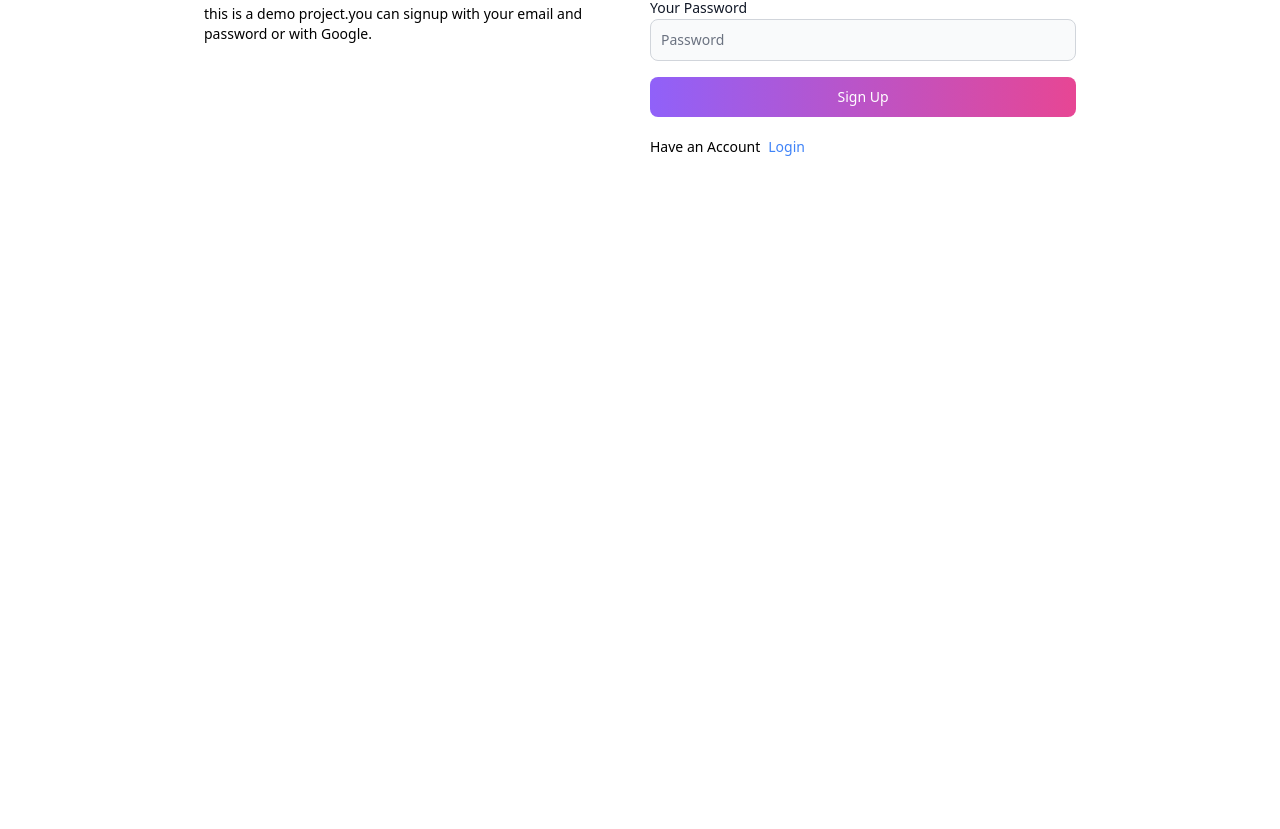
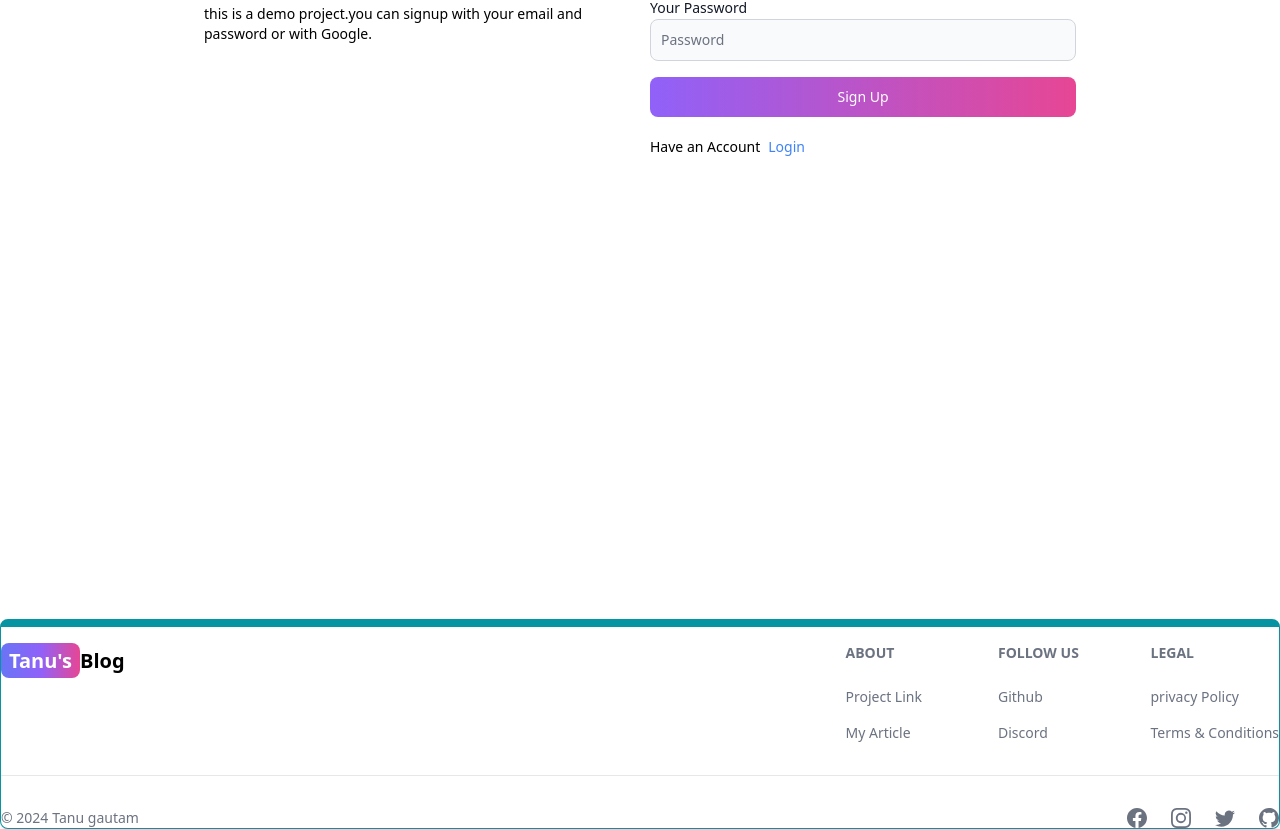
Before and after one commit to tanugautam3456/My-Articles, a React (Vite) app in the folder Client/: page /register in a window 1280 px wide. Shown: the part 327-1156 px from the top of the page. Before the commit the page ends 946 px from the top, so only its background shows below. Built offline with nearby package versions, Linux system fonts and the light colour scheme.

Commit message:
footer completed

```diff
--- a/Client/src/App.jsx
+++ b/Client/src/App.jsx
@@ -7,6 +7,7 @@
 import Home from './pages/Home'
 import About from './pages/About'
 import Header from './components/Header'
+import FooterComponents from './components/FooterComponents'
 
 
 function App() {
@@ -21,6 +22,7 @@
       <Route path="/dashboard" element={<DashBoard />} />
       <Route path="/project" element={<Project />} />
     </Routes>
+    <FooterComponents/>
   </BrowserRouter>
 
   )
--- /dev/null
+++ b/Client/src/components/FooterComponents.jsx
@@ -0,0 +1,94 @@
+import React from 'react'
+import { Footer, FooterLink, FooterLinkGroup } from 'flowbite-react'
+import { Link } from 'react-router-dom'
+import { BsFacebook, BsInstagram, BsTwitter, BsGithub } from "react-icons/bs"
+
+function FooterComponents() {
+    return (
+        <Footer className='border border-t-8 border-teal-500'>
+            <div className='w-full max-w-7xl mx-auto'>
+                <div className='grid w-full justify-between sm:flex md:grid-cols-1'>
+                    <div className='mt-5'>
+
+                        <Link to='/'
+                            className='self-center whitespace-nowrap text-lg font-semibold dark:text-white sm:text-xl'>
+                            <span className='px-2 py-1 bg-gradient-to-r from-indigo-500 via-purple-500 to-pink-500 rounded-lg text-white'>Tanu's</span>Blog
+                        </Link>
+                    </div>
+                    <div className='grid grid-cols-3 gap-8 mt-4 sm:grid-cols-3 sm:gap-6'>
+                        <div>
+                            <Footer.Title title='About' />
+                            <FooterLinkGroup col>
+                                <FooterLink
+                                    href='https://github.com/tanugautam3456/My-Articles'
+                                    target='_blank'
+                                    rel='noopener noreferrer'>
+                                    Project Link</FooterLink>
+
+
+                                <FooterLink
+                                    href='https://github.com/tanugautam3456/My-Articles'
+                                    target='_blank'
+                                    rel='noopener noreferrer'>
+                                    My Article
+                                </FooterLink>
+                            </FooterLinkGroup>
+                        </div>
+                        <div>
+                            <Footer.Title title='Follow Us' />
+                            <FooterLinkGroup col>
+                                <FooterLink
+                                    href='https://github.com/tanugautam3456/My-Articles'
+                                    target='_blank'
+                                    rel='noopener noreferrer'>
+                                    Github</FooterLink>
+
+
+                                <FooterLink
+                                    href='https://github.com/tanugautam3456/My-Articles'
+                                    target='_blank'
+                                    rel='noopener noreferrer'>
+                                    Discord</FooterLink>
+                            </FooterLinkGroup>
+                        </div>
+                        <div>
+                            <Footer.Title title='Legal' />
+                            <FooterLinkGroup col>
+                                <FooterLink
+                                    href='https://github.com/tanugautam3456/My-Articles'
+                                    target='_blank'
+                                    rel='noopener noreferrer'>
+                                    privacy Policy</FooterLink>
+
+
+                                <FooterLink
+                                    href='https://github.com/tanugautam3456/My-Articles'
+                                    target='_blank'
+                                    rel='noopener noreferrer'>
+                                    Terms &amp; Conditions</FooterLink>
+                            </FooterLinkGroup>
+
+                        </div>
+                    </div>
+                </div>
+                <Footer.Divider />
+                <div className='w-full sm:flex sm:items-center sm:justify-between'>
+                    <Footer.Copyright
+                        href="#"
+                        by='Tanu gautam'
+                        year={new Date().getFullYear()}
+                    />
+
+                    <div className='flex gap-6 sm:mt-0 mt-4 sm:justify-center'>
+                        <Footer.Icon href='#' icon={BsFacebook} />
+                        <Footer.Icon href='#' icon={BsInstagram} />
+                        <Footer.Icon href='#' icon={BsTwitter} />
+                        <Footer.Icon href='#' icon={BsGithub} />
+                    </div>
+                </div>
+            </div>
+        </Footer>
+    )
+}
+
+export default FooterComponents
--- a/Client/src/pages/SignIn.jsx
+++ b/Client/src/pages/SignIn.jsx
@@ -1,25 +1,48 @@
 import React, { useState } from 'react'
-import { Link } from 'react-router-dom'
-import { Button, Label, TextInput } from 'flowbite-react'
+import { Link, useNavigate } from 'react-router-dom'
+import { Button, Label, TextInput,Alert, Spinner } from 'flowbite-react'
 
 function SignIn() {
+  const[loading,setLoading]=useState(false)
+  const[errorMessage,seterrorMessage]=useState(null)
 
   const [formData, setFormData]= useState({})
+  const Navigate= useNavigate()
 
   const handleChange = (e)=>{
-    setFormData({...formData,[e.target.id]: e.target.value })
+    setFormData({...formData,[e.target.id]: e.target.value.trim() })
   }
+
   // console.log(formData)
   const handleSubmit = async(e)=>{
     e.preventDefault()
-    const res = await fetch('/api/auth/signup',{
+    if(!formData.username || !formData.email || !formData.password){
+      return seterrorMessage("All fields are required")
+    }
+    try {
+      seterrorMessage(null)
+      setLoading(true)
+      const res = await fetch('/api/auth/signup',{
 
-      method:'POST',
-      headers:{'Content-Type':'application/json'},
-      body:JSON.stringify(formData)
+        method:'POST',
+        headers:{'Content-Type':'application/json'},
+        body:JSON.stringify(formData)
 
-    })
-    console.log(res)
+      })
+      // console.log(res)
+      const data = await res.json()
+      if(data.success ===false){
+        return seterrorMessage(data.message)
+      }
+      setLoading(false)
+
+      if(res.ok){
+        Navigate("/login")
+      }
+
+    } catch (error) {
+      seterrorMessage(error.message)
+    }
   }
   return (
     <div className='mt-20 min-h-screen'>
@@ -47,12 +70,27 @@
               <Label value='Your Password'/>
               <TextInput type='text' placeholder='Password' onChange={handleChange} id='password' />
             </div>
-            <Button gradientDuoTone='purpleToPink' type='submit'>Sign Up</Button>
+            <Button gradientDuoTone='purpleToPink' type='submit' disabled={loading}>
+              {loading ? (
+                <>
+                 <Spinner size='sm'/>
+                 <span className='pl-3'>loading</span>
+                </>
+              ):(
+                'Sign Up'
+              )}
+            </Button>
+
           </form>
           <div className='flex gap-2 text-sm mt-5'>
             <span> Have an Account</span>
             <Link to='/login' className='text-blue-500'>Login</Link>
           </div>
+          {errorMessage &&(
+            <Alert className='mt-5' color='failure'>
+              {errorMessage}
+            </Alert>
+          )}
         </div>
       </div>
     </div>
```
Also changed, not shown: 2 other files (tests, documents, lock files or other folders).
